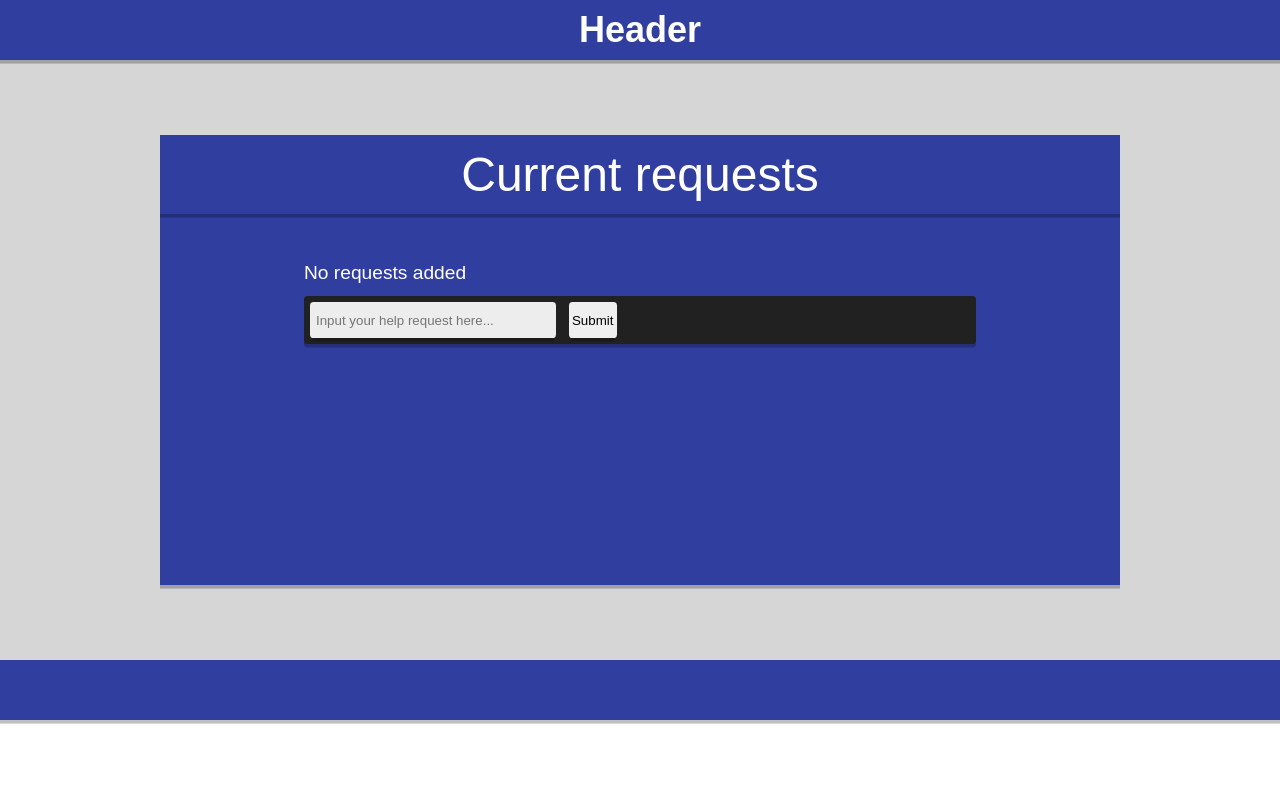
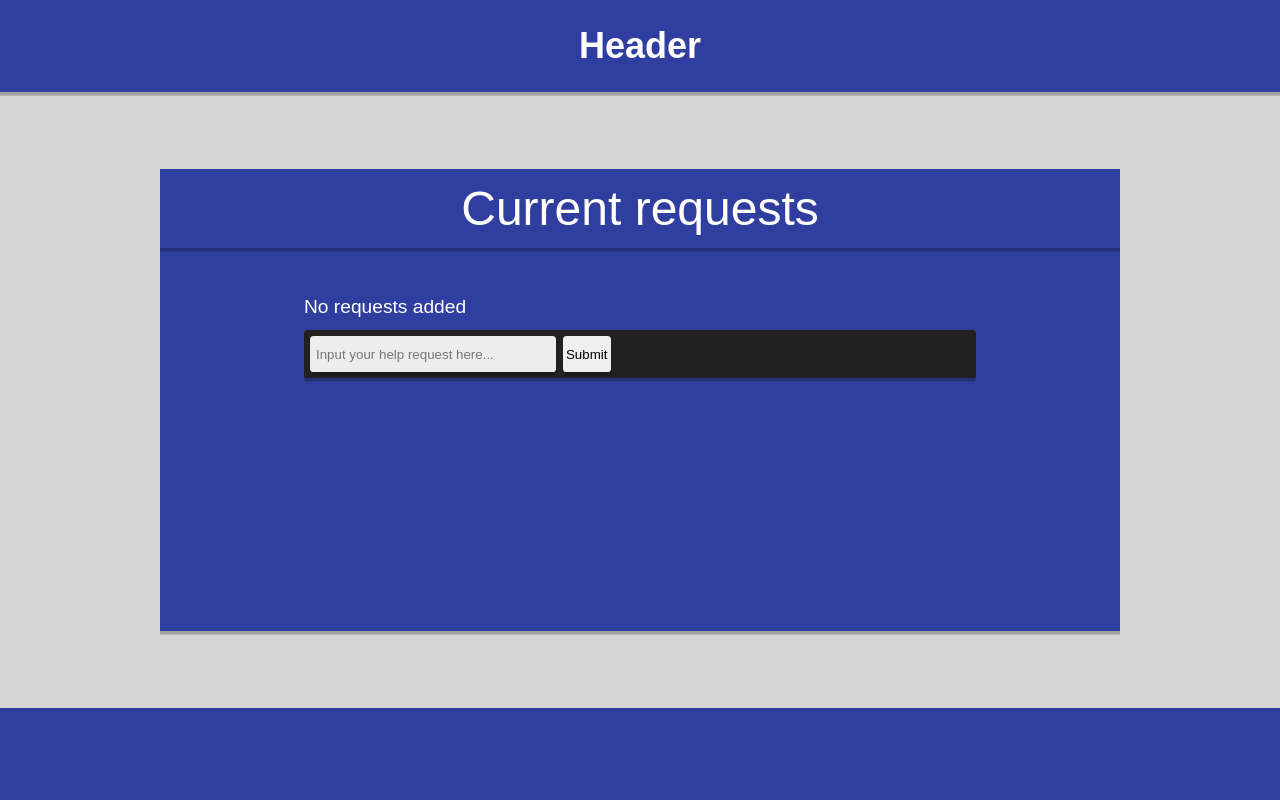
Before and after one commit to gabbe-k/HelpList, a PHP site: page / in a window 1280 px wide. Run offline with PHP 8.4, Linux system fonts and the light colour scheme; data comes from the database, SQL or seed files in the repository; data that the repository does not hold is empty.

Commit message:
Alignment/scaling fixed

```diff
--- a/css/footer.css
+++ b/css/footer.css
@@ -8,7 +8,6 @@ p {
 }
 
 .footer-outer-wrap {
-  height: 2.5rem;
   background: #303F9F;
   box-shadow: 0 0.15rem 0 0rem rgba(0, 0, 0, 0.25);
 }
--- a/css/header.css
+++ b/css/header.css
@@ -8,7 +8,6 @@ p {
 }
 
 .header-outer-wrap {
-  height: 2.5rem;
   background: #303F9F;
   box-shadow: 0 0.15rem 0 0rem rgba(0, 0, 0, 0.25);
   z-index: 999;
--- a/css/listview.css
+++ b/css/listview.css
@@ -100,6 +100,7 @@ p {
   border-radius: 0.15rem;
   box-shadow: 0 0.25rem 0 -0.1rem rgba(0, 0, 0, 0.2);
   margin: 0.25rem;
+  margin-right: 0 !important;
   padding-left: 0.25rem;
 }
 .listview-wrap .request-wrap .request-formsection-outer-wrap .request-form-wrap #request-form input[type=submit] {
--- a/css/main.css
+++ b/css/main.css
@@ -8,7 +8,6 @@ p {
 }
 
 .main-outer-wrap {
-  height: 25rem;
   width: 100%;
   background: #d6d6d6;
   display: flex;
--- a/css/master.css
+++ b/css/master.css
@@ -17,7 +17,6 @@ p {
 }
 
 .header-outer-wrap {
-  height: 2.5rem;
   background: #303F9F;
   box-shadow: 0 0.15rem 0 0rem rgba(0, 0, 0, 0.25);
   z-index: 999;
@@ -40,7 +39,6 @@ p {
 }
 
 .main-outer-wrap {
-  height: 25rem;
   width: 100%;
   background: #d6d6d6;
   display: flex;
@@ -58,7 +56,6 @@ p {
 }
 
 .footer-outer-wrap {
-  height: 2.5rem;
   background: #303F9F;
   box-shadow: 0 0.15rem 0 0rem rgba(0, 0, 0, 0.25);
 }
@@ -165,6 +162,7 @@ p {
   border-radius: 0.15rem;
   box-shadow: 0 0.25rem 0 -0.1rem rgba(0, 0, 0, 0.2);
   margin: 0.25rem;
+  margin-right: 0 !important;
   padding-left: 0.25rem;
 }
 .listview-wrap .request-wrap .request-formsection-outer-wrap .request-form-wrap #request-form input[type=submit] {
@@ -200,6 +198,8 @@ html {
 .content-wrap {
   display: grid;
   grid-template-columns: 1fr;
+  grid-template-rows: 0.15fr 1fr 0.15fr;
+  min-height: 100vh;
   max-height: auto;
   background: #101638;
 }
--- a/scss/footer.scss
+++ b/scss/footer.scss
@@ -2,7 +2,6 @@
 
 .footer-outer-wrap {
 
-  height: 2.5rem;
   background: $PrimDark;
   @include UnderThin;
 
--- a/scss/header.scss
+++ b/scss/header.scss
@@ -2,7 +2,6 @@
 
 .header-outer-wrap {
 
-  height: 2.5rem;
   background: $PrimDark;
   @include UnderThin();
   z-index: 999;
--- a/scss/main.scss
+++ b/scss/main.scss
@@ -2,7 +2,6 @@
 
 .main-outer-wrap {
 
-  height: 25rem;
   width: 100%;
   background: $TextDark;
   display: flex;
--- a/scss/master.scss
+++ b/scss/master.scss
@@ -17,6 +17,8 @@ html {
 .content-wrap {
   display: grid;
   grid-template-columns: 1fr;
+  grid-template-rows: 0.15fr 1fr .15fr;
+  min-height: 100vh;
   max-height: auto;
   background: $SecDark;
 }
--- a/scss/misc.scss
+++ b/scss/misc.scss
@@ -99,6 +99,7 @@ $AccentDark : #d10049;
       border-radius: .15rem;
       box-shadow: 0 0.25rem 0 -.1rem rgba(0,0,0,.2);
       margin: .25rem;
+      margin-right: 0 !important;
       padding-left: .25rem;
     }
 
```
Also changed, not shown: 6 other files.
